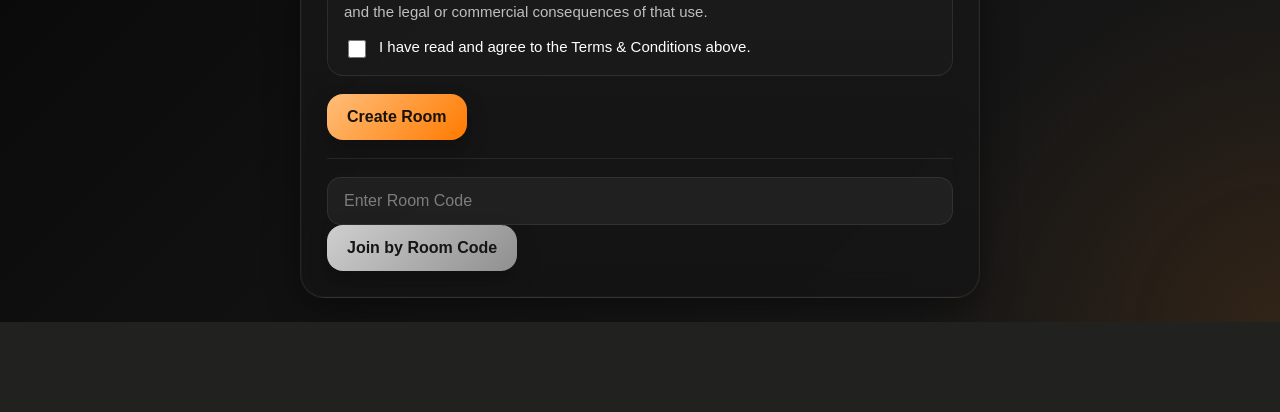
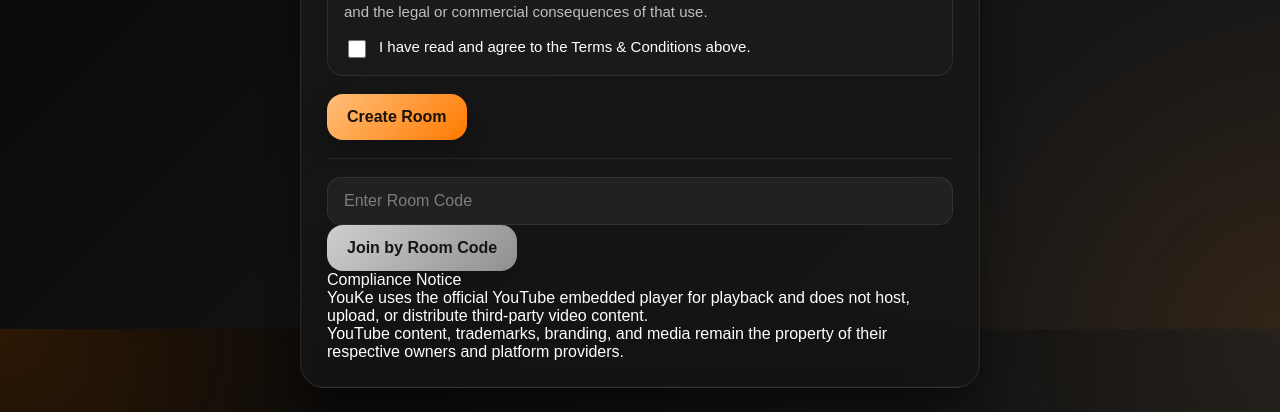
Before and after one commit to Kanasezt/youke, a Flask app: page / in a window 1280 px wide. Shown: the part 1271-1683 px from the top of the page. Before the commit the page ends 1593 px from the top, so only its background shows below. Run offline with Flask 3, Linux system fonts and the light colour scheme; some libraries are stand-ins or nearby versions.

Commit message:
Update index.html

```diff
--- a/templates/index.html
+++ b/templates/index.html
@@ -85,6 +85,16 @@
                 <input type="text" name="room_code" placeholder="Enter Room Code" required>
                 <button type="submit" class="magic-btn blue">Join by Room Code</button>
             </form>
+
+            <div class="compliance-footer">
+                <div class="compliance-title">Compliance Notice</div>
+                <div class="compliance-text">
+                    YouKe uses the official YouTube embedded player for playback and does not host, upload, or distribute third-party video content.
+                </div>
+                <div class="compliance-text">
+                    YouTube content, trademarks, branding, and media remain the property of their respective owners and platform providers.
+                </div>
+            </div>
         </div>
     </div>
 
```
